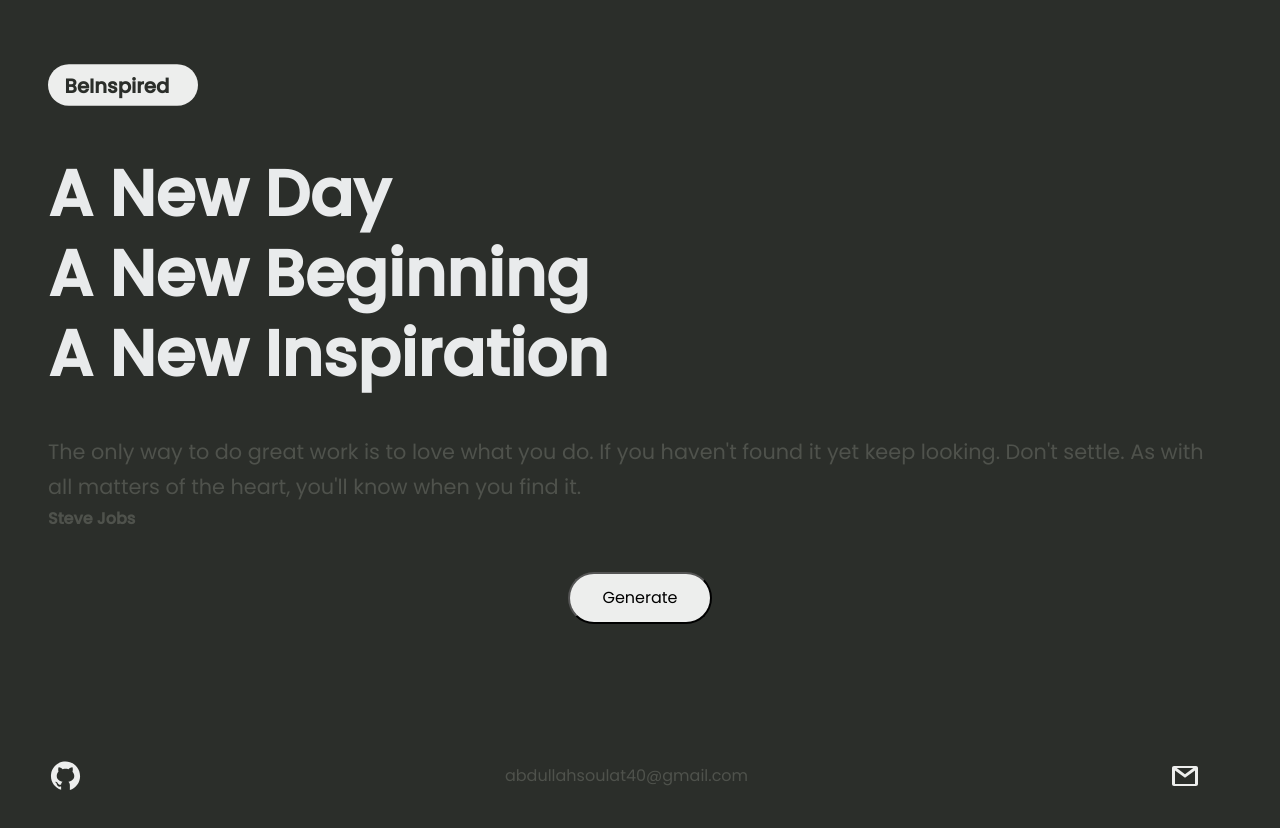
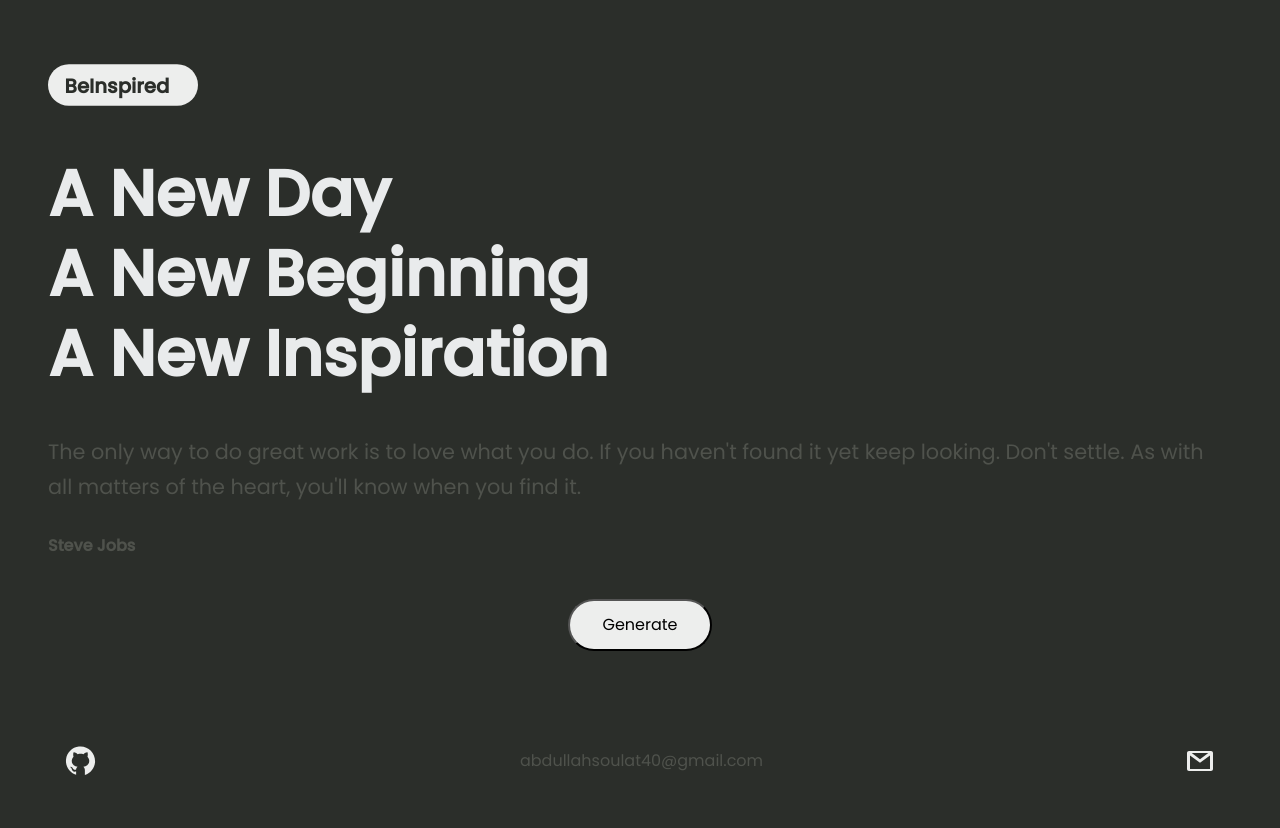
Before and after one commit to AbdullahSoulat/Quote_Generator, a plain HTML site: page index.html in a window 1280 px wide. Drawn offline with Linux system fonts and the light colour scheme.

Commit message:
better formatting of the page

```diff
--- a/index.html
+++ b/index.html
@@ -29,6 +29,7 @@
                 <h1>A New Inspiration</h1>
             </div>
             <p id="insert-quote" class="quote">The only way to do great work is to love what you do. If you haven't found it yet keep looking. Don't settle. As with all matters of the heart, you'll know when you find it.</p>
+            <p><br></p>
             <p id="author" class="author">Steve Jobs</p>
             <div class="button-container">
                 <button onclick="getNewQuote()"><span> Generate</span></button>
--- a/style.css
+++ b/style.css
@@ -120,6 +120,7 @@ footer {
   position: absolute;
   bottom: 0px;
   width: 90%;
+  margin: 15px;
 }
 
 .author {
```
